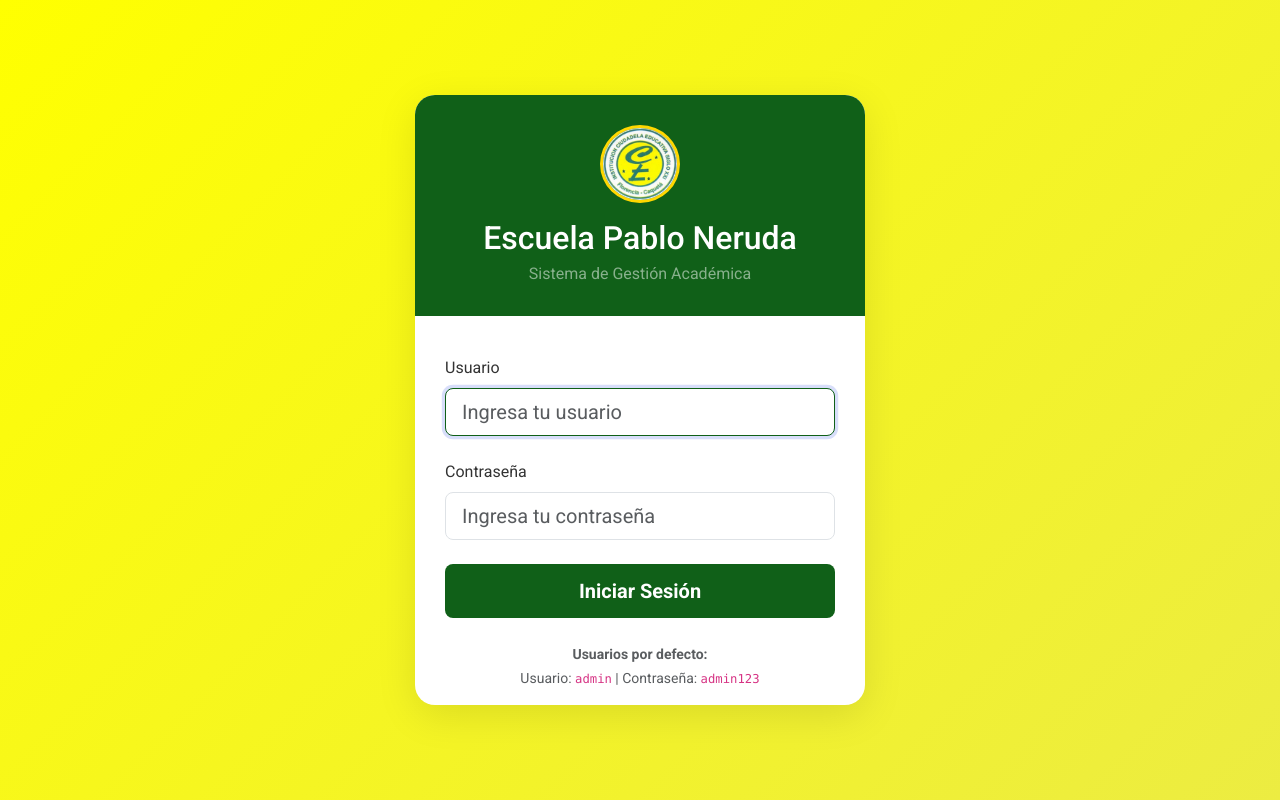
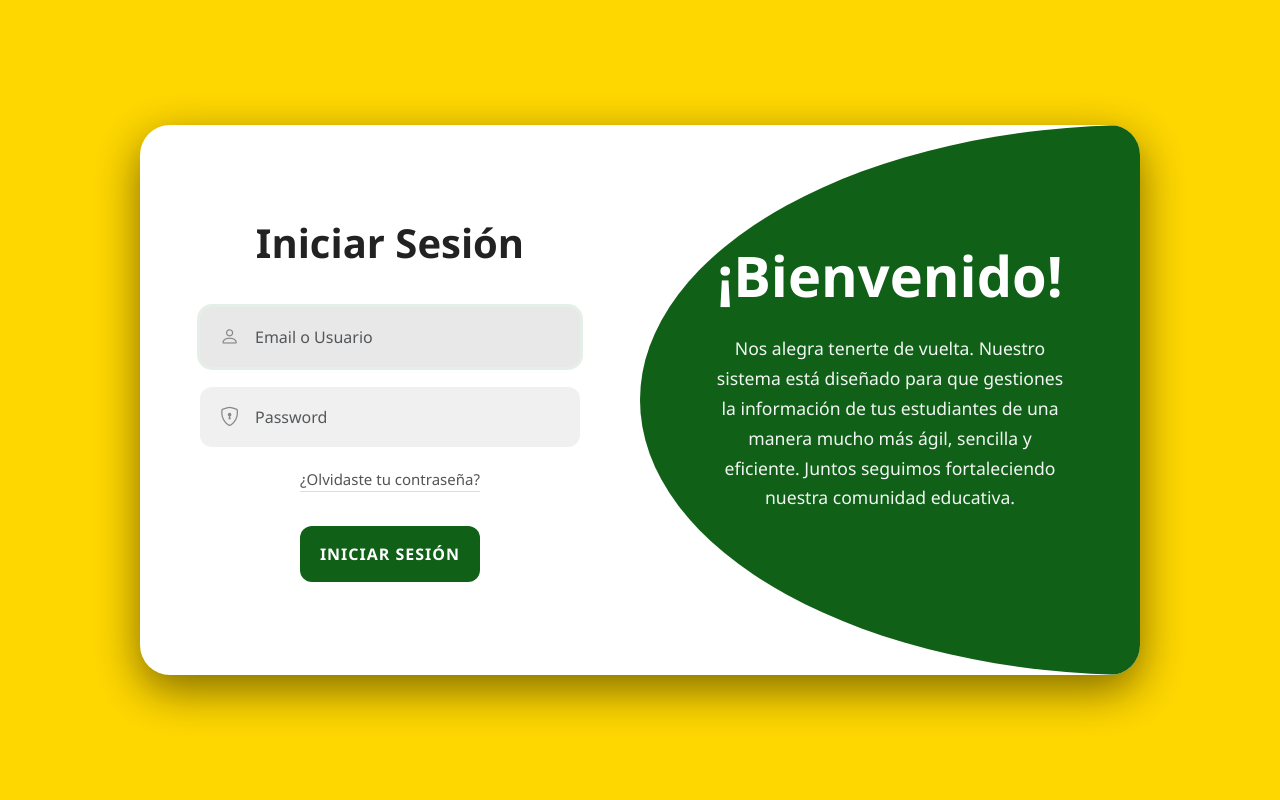
Before and after one commit to Mel991-dev/PabloNeruda, a PHP site: page /login in a window 1280 px wide. Run offline with PHP 8.4, Linux system fonts and the light colour scheme.

Commit message:
Mejorar diseño de login y separar estilos por archivo aplicando SOLID

```diff
--- a/src/Presentation/auth/login.php
+++ b/src/Presentation/auth/login.php
@@ -5,135 +5,53 @@
     <meta name="viewport" content="width=device-width, initial-scale=1.0">
     <title>Iniciar Sesión - <?php echo APP_NAME; ?></title>
     <link href="https://cdn.jsdelivr.net/npm/bootstrap@5.3.0/dist/css/bootstrap.min.css" rel="stylesheet">
-    <link rel="stylesheet" href="<?php echo APP_URL; ?>/assets/css/custom.css">
-    <style>
-        .container {
-            background: linear-gradient(135deg, rgb(255,255, 0) 0%, rgba(236, 236, 66, 1) 100%);
-            min-height: 100vh;
-            min-width: 100vw;
-            display: flex;
-            align-items: center;
-            justify-content: center;
-        }
-        .login-card {
-            background: white;
-            border-radius: 20px;
-            box-shadow: 0 10px 40px rgba(0,0,0,0.1);
-            overflow: hidden;
-            max-width: 450px;
-            width: 100%;
-            max-height: 610px;
-        }
-        .login-header {
-            background: #106018;
-            color: white;
-            padding: 30px;
-            text-align: center;
-        }
-        .login-body {
-            padding: 40px 30px;
-        }
-        .btn-login {
-            background: #106018;
-            border: none;
-            padding: 12px;
-            font-weight: 600;
-        }
-        .btn-login:hover {
-            background: #0a3d0f;
-            transform: translateY(-2px);
-            box-shadow: 0 5px 15px rgba(16, 96, 24, 0.4);
-        }
-    </style>
+    <link rel="stylesheet" href="https://cdn.jsdelivr.net/npm/bootstrap-icons@1.11.0/font/bootstrap-icons.css">
+    <link rel="stylesheet" href="<?php echo APP_URL; ?>/assets/css/login.css">
 </head>
 <body>
-    <div class="container">
-        <div class="login-card">
-            <div class="login-header text-center">
-                <img src="<?php echo APP_URL; ?>/assets/images/escudo.jpg" alt="Logo" class="mb-3" style="width: 80px; border-radius: 50%; border: 3px solid #FFD700;">
-                <h2 class="mb-1">Escuela Pablo Neruda</h2>
-                <p class="mb-0 text-white-50">Sistema de Gestión Académica</p>
-            </div>
-            <div class="login-body">
+
+    <div class="login-container">
+        <!-- Form Section -->
+        <div class="login-form-section">
+            <h1>Iniciar Sesión</h1>
+
             <?php
             use App\Core\Session;
-
-                // Mostrar mensajes flash
             if ($error = Session::getFlash('error')): ?>
-                    <div class="alert alert-danger alert-dismissible fade show" role="alert">
-                        <i class="bi bi-exclamation-triangle-fill"></i> <?php echo htmlspecialchars($error); ?>
+                <div class="alert alert-danger alert-dismissible fade show rounded-3" role="alert">
+                    <i class="bi bi-exclamation-circle me-2"></i> <?php echo htmlspecialchars($error); ?>
                     <button type="button" class="btn-close" data-bs-dismiss="alert"></button>
                 </div>
             <?php endif; ?>
 
-                <?php if ($success = Session::getFlash('success')): ?>
-                    <div class="alert alert-success alert-dismissible fade show" role="alert">
-                        <i class="bi bi-check-circle-fill"></i> <?php echo htmlspecialchars($success); ?>
-                        <button type="button" class="btn-close" data-bs-dismiss="alert"></button>
-                    </div>
-                <?php endif; ?>
-
-                <form action="<?php echo APP_URL; ?>/login" method="POST" class="needs-validation" novalidate>
-                    <div class="mb-4">
-                        <label for="username" class="form-label">Usuario</label>
-                        <input type="text"
-                               class="form-control form-control-lg"
-                               id="username"
-                               name="username"
-                               required
-                               autofocus
-                               placeholder="Ingresa tu usuario">
-                        <div class="invalid-feedback">
-                            Por favor ingresa tu usuario
-                        </div>
+            <form action="<?php echo APP_URL; ?>/login" method="POST">
+                <div class="input-group-custom">
+                    <i class="bi bi-person"></i>
+                    <input type="text" name="username" class="form-control" placeholder="Email o Usuario" required autofocus>
                 </div>
 
-                    <div class="mb-4">
-                        <label for="password" class="form-label">Contraseña</label>
-                        <input type="password"
-                               class="form-control form-control-lg"
-                               id="password"
-                               name="password"
-                               required
-                               placeholder="Ingresa tu contraseña">
-                        <div class="invalid-feedback">
-                            Por favor ingresa tu contraseña
-                        </div>
+                <div class="input-group-custom">
+                    <i class="bi bi-shield-lock"></i>
+                    <input type="password" name="password" class="form-control" placeholder="Password" required>
                 </div>
 
-                    <div class="d-grid">
-                        <button type="submit" class="btn btn-primary btn-lg btn-login text-white">
-                            Iniciar Sesión
-                        </button>
+                <div class="forgot-password">
+                    <a href="#">¿Olvidaste tu contraseña?</a>
                 </div>
+
+                <button type="submit" class="btn-submit">INICIAR SESIÓN</button>
             </form>
+        </div>
 
-                <div class="mt-4 text-center text-muted">
-                    <small>
-                        <strong>Usuarios por defecto:</strong><br>
-                        Usuario: <code>admin</code> | Contraseña: <code>admin123</code>
-                    </small>
-                </div>
-            </div>
+        <!-- Welcome Section -->
+        <div class="welcome-section">
+            <h2>¡Bienvenido!</h2>
+            <p>
+                Nos alegra tenerte de vuelta. Nuestro sistema está diseñado para que gestiones la información de tus estudiantes de una manera mucho más ágil, sencilla y eficiente. Juntos seguimos fortaleciendo nuestra comunidad educativa.
+            </p>
         </div>
     </div>
 
     <script src="https://cdn.jsdelivr.net/npm/bootstrap@5.3.0/dist/js/bootstrap.bundle.min.js"></script>
-    <script>
-        // Validación de Bootstrap
-        (function () {
-            'use strict'
-            var forms = document.querySelectorAll('.needs-validation')
-            Array.prototype.slice.call(forms).forEach(function (form) {
-                form.addEventListener('submit', function (event) {
-                    if (!form.checkValidity()) {
-                        event.preventDefault()
-                        event.stopPropagation()
-                    }
-                    form.classList.add('was-validated')
-                }, false)
-            })
-        })()
-    </script>
 </body>
 </html>
```
Also changed, not shown: public/assets/css/login.css (added). Lines whose indentation alone changed are shown as unchanged.
